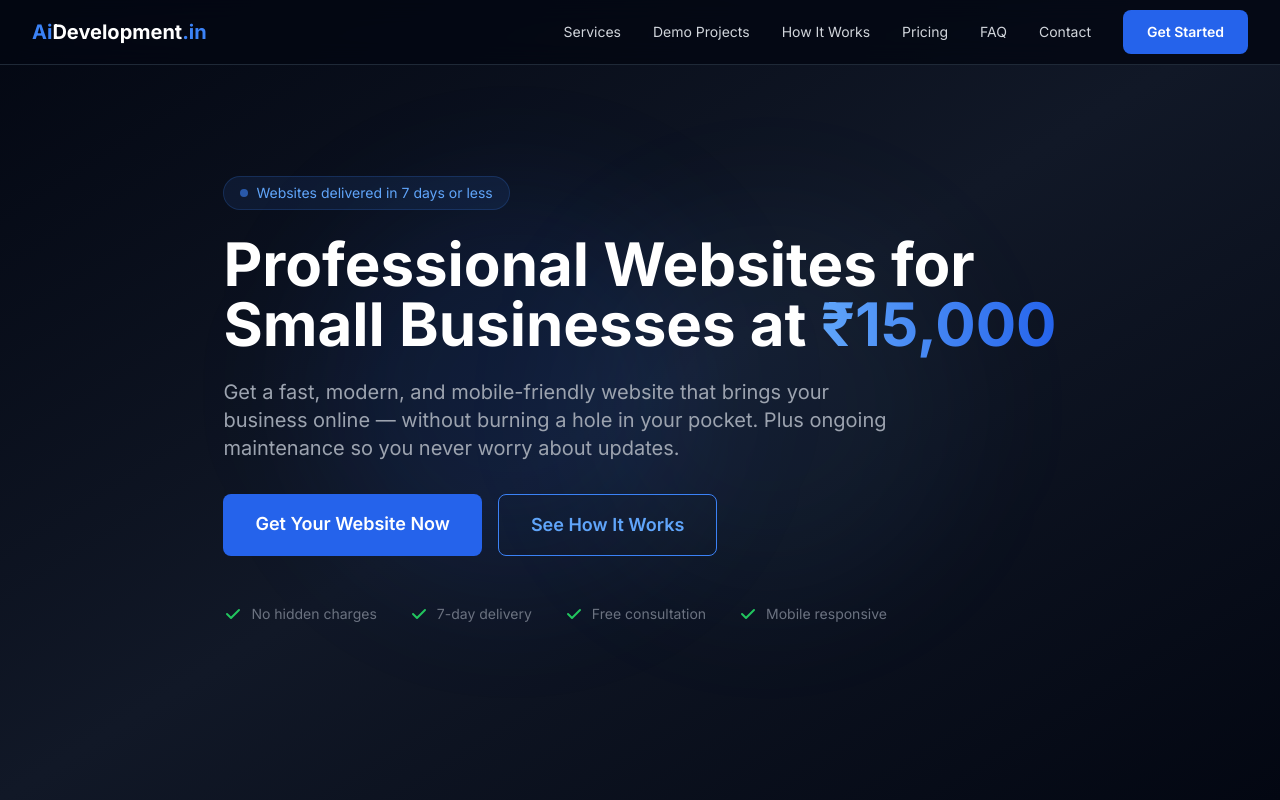
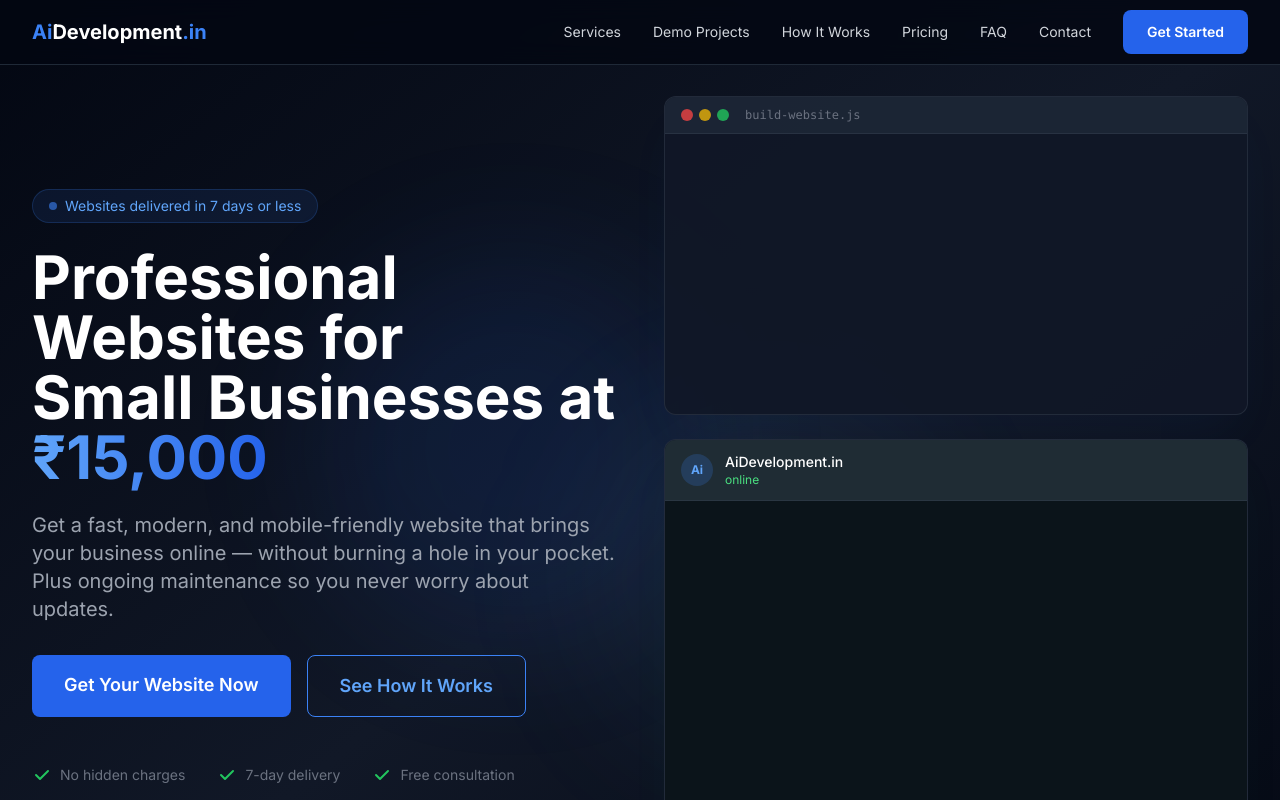
Before and after one commit to Tiwaman/aidevelopment-landing, a Next.js app: page / in a window 1280 px wide. Shown: the top 800 px of the page. Built offline with nearby package versions, Linux system fonts and the light colour scheme.

Commit message:
Add code animation + WhatsApp chat preview to hero

```diff
--- a/src/app/globals.css
+++ b/src/app/globals.css
@@ -21,4 +21,18 @@
   .container-max {
     @apply max-w-7xl mx-auto;
   }
+  .animate-fade-in {
+    animation: fadeIn 0.3s ease-in-out;
+  }
 }
+
+@keyframes fadeIn {
+  from {
+    opacity: 0;
+    transform: translateY(4px);
+  }
+  to {
+    opacity: 1;
+    transform: translateY(0);
+  }
+}
--- /dev/null
+++ b/src/components/CodeAnimation.tsx
@@ -0,0 +1,84 @@
+"use client";
+
+import { useEffect, useState } from "react";
+
+const codeLines = [
+  { text: "const", color: "text-purple-400" },
+  { text: " website", color: "text-blue-300" },
+  { text: " = ", color: "text-white" },
+  { text: "create", color: "text-yellow-300" },
+  { text: "({", color: "text-white" },
+  { text: "", color: "" },
+  { text: "  name:", color: "text-blue-300" },
+  { text: ' "Your Business"', color: "text-green-400" },
+  { text: ",", color: "text-white" },
+  { text: "  style:", color: "text-blue-300" },
+  { text: ' "modern"', color: "text-green-400" },
+  { text: ",", color: "text-white" },
+  { text: "  responsive:", color: "text-blue-300" },
+  { text: " true", color: "text-orange-400" },
+  { text: ",", color: "text-white" },
+  { text: "  seo:", color: "text-blue-300" },
+  { text: " true", color: "text-orange-400" },
+  { text: ",", color: "text-white" },
+  { text: "  delivery:", color: "text-blue-300" },
+  { text: ' "7 days"', color: "text-green-400" },
+  { text: ",", color: "text-white" },
+  { text: "});", color: "text-white" },
+  { text: "", color: "" },
+  { text: "// ✓ Deployed successfully!", color: "text-green-500" },
+  { text: "// → yoursite.com is live 🚀", color: "text-green-500" },
+];
+
+export default function CodeAnimation() {
+  const [visibleLines, setVisibleLines] = useState(0);
+
+  useEffect(() => {
+    const interval = setInterval(() => {
+      setVisibleLines((prev) => {
+        if (prev >= codeLines.length) {
+          // Reset after a pause
+          setTimeout(() => setVisibleLines(0), 2000);
+          return prev;
+        }
+        return prev + 1;
+      });
+    }, 150);
+
+    return () => clearInterval(interval);
+  }, []);
+
+  return (
+    <div className="rounded-xl overflow-hidden border border-gray-700/50 bg-gray-900/90 shadow-2xl shadow-blue-500/5">
+      {/* Editor top bar */}
+      <div className="flex items-center gap-2 px-4 py-2.5 bg-gray-800/80 border-b border-gray-700/50">
+        <div className="flex gap-1.5">
+          <span className="w-3 h-3 rounded-full bg-red-500/80" />
+          <span className="w-3 h-3 rounded-full bg-yellow-500/80" />
+          <span className="w-3 h-3 rounded-full bg-green-500/80" />
+        </div>
+        <span className="text-xs text-gray-500 ml-2 font-mono">
+          build-website.js
+        </span>
+      </div>
+
+      {/* Code content */}
+      <div className="p-4 font-mono text-xs sm:text-sm leading-relaxed min-h-[280px]">
+        {codeLines.slice(0, visibleLines).map((line, index) => (
+          <div
+            key={index}
+            className="flex items-center animate-fade-in"
+          >
+            <span className="text-gray-600 w-6 text-right mr-3 select-none text-xs">
+              {index + 1}
+            </span>
+            <span className={line.color}>{line.text}</span>
+            {index === visibleLines - 1 && (
+              <span className="inline-block w-2 h-4 bg-blue-500 ml-0.5 animate-pulse" />
+            )}
+          </div>
+        ))}
+      </div>
+    </div>
+  );
+}
--- a/src/components/Hero.tsx
+++ b/src/components/Hero.tsx
@@ -1,3 +1,8 @@
+"use client";
+
+import CodeAnimation from "./CodeAnimation";
+import WhatsAppChat from "./WhatsAppChat";
+
 export default function Hero() {
   return (
     <section className="relative min-h-screen flex items-center section-padding pt-24">
@@ -8,7 +13,9 @@
       </div>
 
       <div className="container-max relative z-10">
-        <div className="max-w-4xl">
+        <div className="grid lg:grid-cols-2 gap-12 items-center">
+          {/* Left side - text */}
+          <div>
           <div className="inline-flex items-center gap-2 bg-blue-500/10 border border-blue-500/20 rounded-full px-4 py-1.5 mb-6">
             <span className="w-2 h-2 bg-blue-500 rounded-full animate-pulse" />
             <span className="text-sm text-blue-400">
@@ -68,6 +75,13 @@
             </div>
           </div>
         </div>
+
+          {/* Right side - animations */}
+          <div className="hidden lg:flex flex-col gap-6">
+            <CodeAnimation />
+            <WhatsAppChat />
+          </div>
+        </div>
       </div>
     </section>
   );
--- /dev/null
+++ b/src/components/WhatsAppChat.tsx
@@ -0,0 +1,111 @@
+"use client";
+
+import { useEffect, useState } from "react";
+
+const messages = [
+  {
+    sender: "client",
+    text: "Hi! I need a website for my bakery business 🍰",
+    time: "10:30 AM",
+  },
+  {
+    sender: "us",
+    text: "Hey! We'd love to help. We can have a modern site ready in 5-7 days at ₹15,000. Want to discuss?",
+    time: "10:31 AM",
+  },
+  {
+    sender: "client",
+    text: "That's fast! What do I need to provide?",
+    time: "10:32 AM",
+  },
+  {
+    sender: "us",
+    text: "Just your logo, menu details & some photos. We handle everything else — design, development, hosting setup ✅",
+    time: "10:32 AM",
+  },
+  {
+    sender: "client",
+    text: "Perfect, let's do it! 🙌",
+    time: "10:33 AM",
+  },
+  {
+    sender: "us",
+    text: "Done! Your site is live → sweetbakes.in 🚀",
+    time: "Day 5",
+  },
+];
+
+export default function WhatsAppChat() {
+  const [visibleMessages, setVisibleMessages] = useState(0);
+
+  useEffect(() => {
+    const interval = setInterval(() => {
+      setVisibleMessages((prev) => {
+        if (prev >= messages.length) {
+          setTimeout(() => setVisibleMessages(0), 3000);
+          return prev;
+        }
+        return prev + 1;
+      });
+    }, 1200);
+
+    return () => clearInterval(interval);
+  }, []);
+
+  return (
+    <div className="rounded-xl overflow-hidden border border-gray-700/50 bg-gray-900/90 shadow-2xl shadow-green-500/5">
+      {/* WhatsApp header */}
+      <div className="flex items-center gap-3 px-4 py-3 bg-[#1f2c34] border-b border-gray-700/50">
+        <div className="w-8 h-8 rounded-full bg-blue-500/20 flex items-center justify-center">
+          <span className="text-xs font-bold text-blue-400">Ai</span>
+        </div>
+        <div>
+          <p className="text-sm font-medium text-white">AiDevelopment.in</p>
+          <p className="text-xs text-green-400">online</p>
+        </div>
+      </div>
+
+      {/* Chat body */}
+      <div className="p-3 min-h-[260px] bg-[#0b141a] space-y-2 overflow-hidden">
+        {messages.slice(0, visibleMessages).map((msg, index) => (
+          <div
+            key={index}
+            className={`flex ${
+              msg.sender === "us" ? "justify-start" : "justify-end"
+            } animate-fade-in`}
+          >
+            <div
+              className={`max-w-[85%] px-3 py-2 rounded-lg text-xs sm:text-sm ${
+                msg.sender === "us"
+                  ? "bg-[#1f2c34] text-gray-200 rounded-tl-none"
+                  : "bg-[#005c4b] text-white rounded-tr-none"
+              }`}
+            >
+              <p>{msg.text}</p>
+              <p
+                className={`text-[10px] mt-1 text-right ${
+                  msg.sender === "us" ? "text-gray-500" : "text-green-300/60"
+                }`}
+              >
+                {msg.time}
+              </p>
+            </div>
+          </div>
+        ))}
+
+        {/* Typing indicator */}
+        {visibleMessages < messages.length && visibleMessages > 0 && (
+          <div className="flex justify-start">
+            <div className="bg-[#1f2c34] px-4 py-2 rounded-lg rounded-tl-none">
+              <div className="flex gap-1">
+                <span className="w-2 h-2 bg-gray-500 rounded-full animate-bounce" style={{ animationDelay: "0ms" }} />
+                <span className="w-2 h-2 bg-gray-500 rounded-full animate-bounce" style={{ animationDelay: "150ms" }} />
+                <span className="w-2 h-2 bg-gray-500 rounded-full animate-bounce" style={{ animationDelay: "300ms" }} />
+              </div>
+            </div>
+          </div>
+        )}
+      </div>
+    </div>
+  );
+}
```
